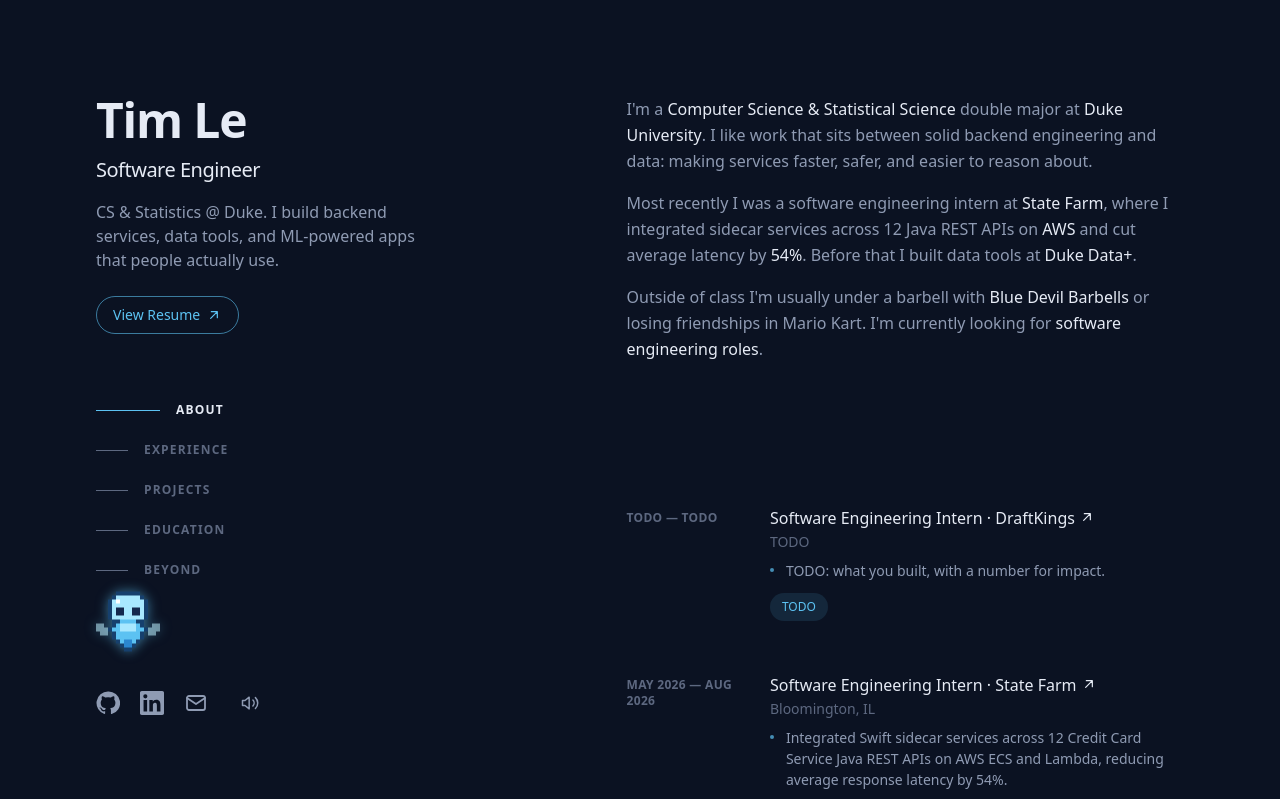
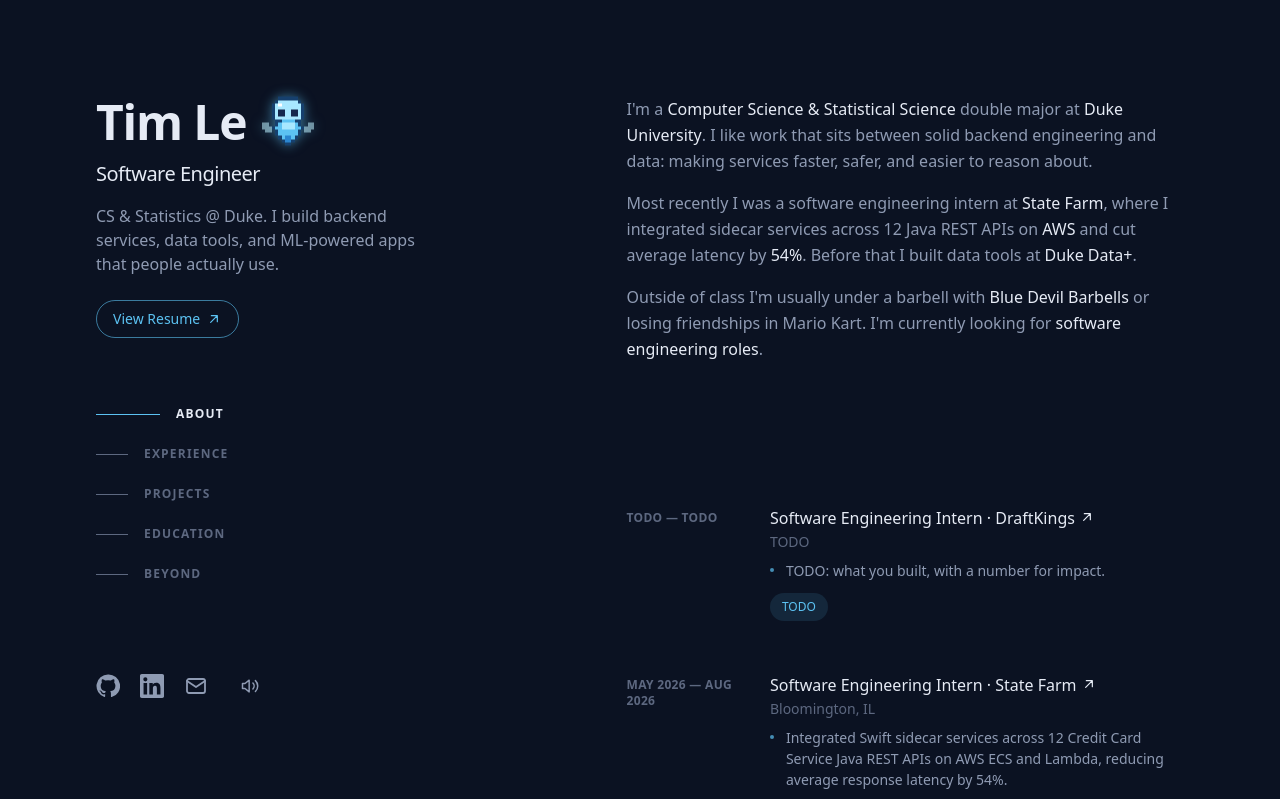
Before and after one commit to timphamle/portfolio, a Next.js app: page / in a window 1280 px wide. Shown: the top 799 px of the page. Built offline with nearby package versions, Linux system fonts and the light colour scheme.

Commit message:
Move mascot next to name

```diff
--- a/src/components/layout/Sidebar.tsx
+++ b/src/components/layout/Sidebar.tsx
@@ -17,9 +17,12 @@ export function Sidebar({ profile, nav }: { profile: Profile; nav: NavItem[] })
   return (
     <header className="lg:sticky lg:top-0 lg:flex lg:max-h-screen lg:w-[48%] lg:flex-col lg:justify-between lg:py-24">
       <div>
-        <h1 className="text-4xl font-bold tracking-tight text-ink sm:text-5xl">
-          <Link href="/">{profile.name}</Link>
-        </h1>
+        <div className="flex items-center gap-4">
+          <h1 className="text-4xl font-bold tracking-tight text-ink sm:text-5xl">
+            <Link href="/">{profile.name}</Link>
+          </h1>
+          <Mascot size={52} />
+        </div>
         <h2 className="mt-3 text-lg font-medium tracking-tight text-ink sm:text-xl">{profile.role}</h2>
         <p className="mt-4 max-w-xs leading-normal">{profile.tagline}</p>
 
@@ -38,10 +41,7 @@ export function Sidebar({ profile, nav }: { profile: Profile; nav: NavItem[] })
         <SectionNav items={nav} />
       </div>
 
-      <div className="mt-10 flex items-end justify-between gap-6 lg:mt-0 lg:block">
-        <div className="order-2 lg:mb-6">
-          <Mascot size={64} />
-        </div>
+      <div className="mt-10 lg:mt-0">
         <SocialLinks profile={profile} />
       </div>
     </header>
--- a/src/components/mascot/Mascot.tsx
+++ b/src/components/mascot/Mascot.tsx
@@ -53,15 +53,19 @@ export function Mascot({ size = 72 }: { size?: number }) {
   };
 
   return (
-    <div className="relative inline-flex flex-col items-start">
-      <div aria-live="polite" className="pointer-events-none absolute bottom-full left-0 mb-2 w-max max-w-[220px]">
+    <div className="relative inline-flex flex-col items-center">
+      {/* Speech bubble floats just below the mascot, centered, above other content. */}
+      <div
+        aria-live="polite"
+        className="pointer-events-none absolute left-1/2 top-full z-30 mt-2 w-max max-w-[200px] -translate-x-1/2"
+      >
         {line && (
           <div
             key={line}
-            className="animate-bubble relative rounded-xl border border-white/10 bg-bg-raised px-3 py-2 text-xs leading-snug text-ink shadow-lg"
+            className="animate-bubble relative rounded-xl border border-white/10 bg-bg-raised px-3 py-2 text-xs font-normal leading-snug tracking-normal text-ink shadow-lg"
           >
+            <span className="absolute -top-1.5 left-1/2 h-3 w-3 -translate-x-1/2 rotate-45 border-l border-t border-white/10 bg-bg-raised" />
             {line}
-            <span className="absolute -bottom-1.5 left-6 h-3 w-3 rotate-45 border-b border-r border-white/10 bg-bg-raised" />
           </div>
         )}
       </div>
```
